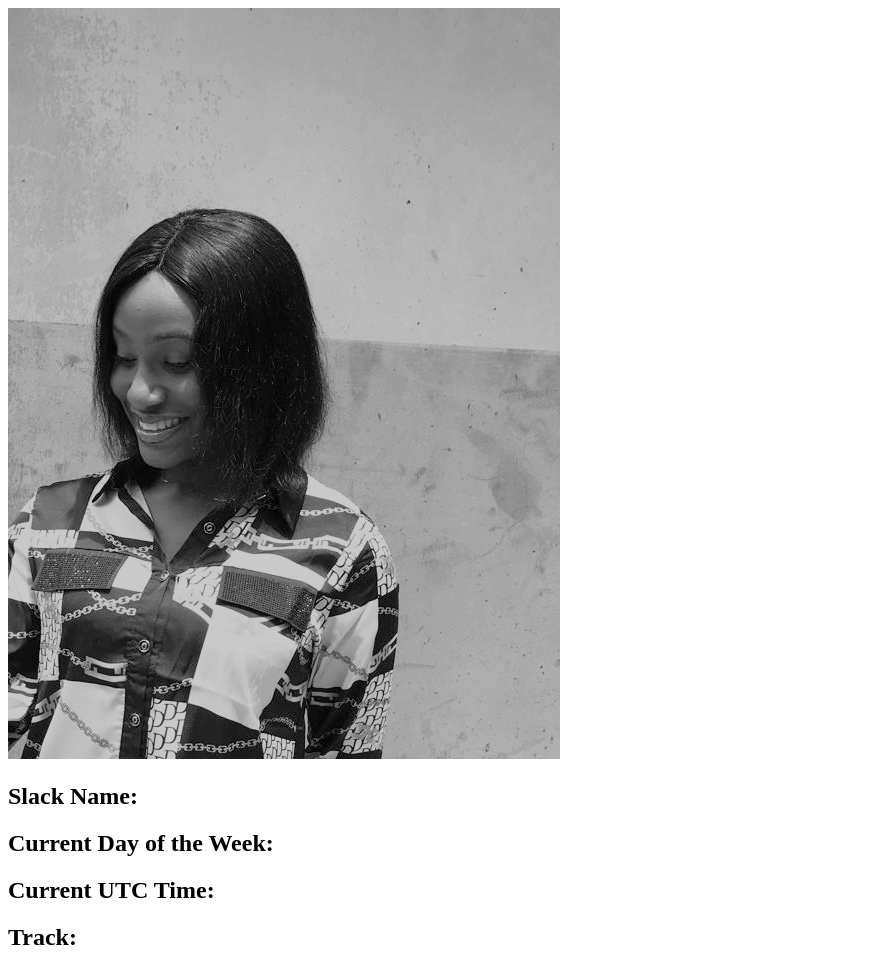
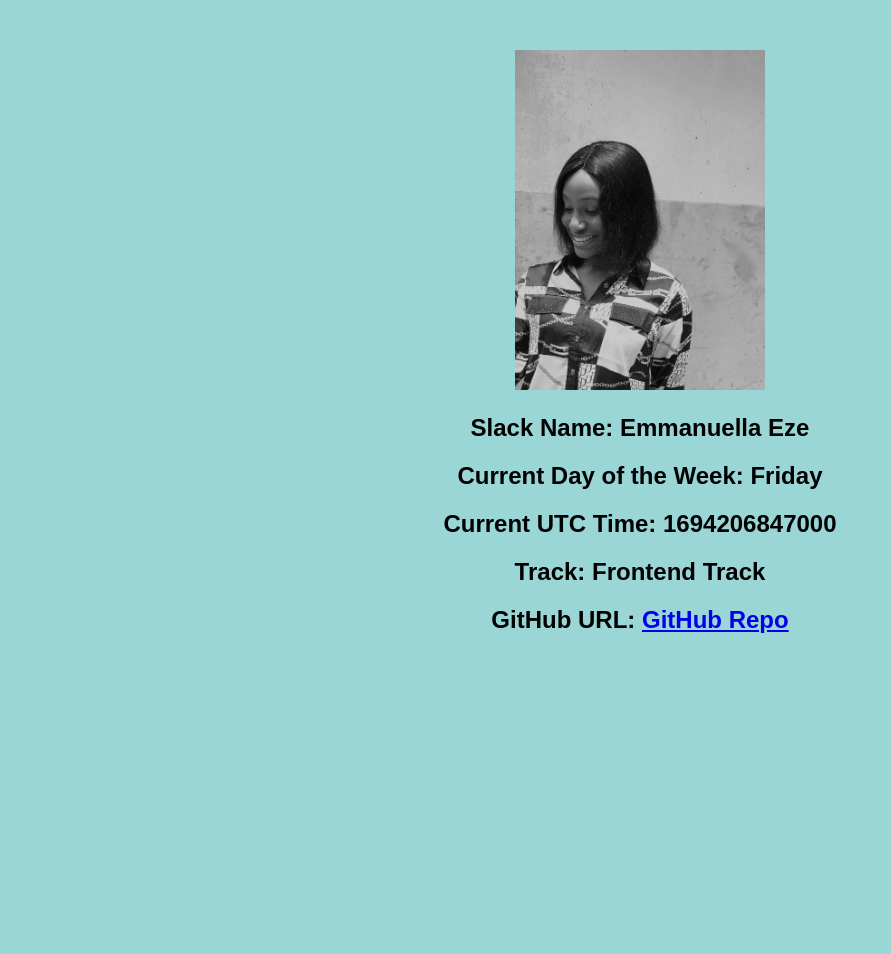
Before and after one commit to ellarr00/Hngx-task-1, a plain HTML site: page index.html in a window 1280 px wide. Shown: the top 954 px of the page, without its empty margins (0-891 px from the left). After the commit the page ends 800 px from the top, so only its background shows below. Drawn offline with Linux system fonts and the light colour scheme.

Commit message:
real data

```diff
--- a/index.html
+++ b/index.html
@@ -4,7 +4,7 @@
     <meta charset="UTF-8">
     <meta name="viewport" content="width=device-width, initial-scale=1.0">
     <title>Personal and Real-Time Data</title>
-    <link rel="stylesheet" href="zuri.css">
+    <link rel="stylesheet" href="styles.css">
 </head>
 <body>
     <div id="container">
@@ -21,7 +21,7 @@
         <h2>GitHub URL: <a href="#" id="github-link" data-testid="githubURL">GitHub Repo</a></h2>
     </div>
 
-    <script src="zuri.js">
+    <script src="script.js">
 
     </script>
 </body>
```
